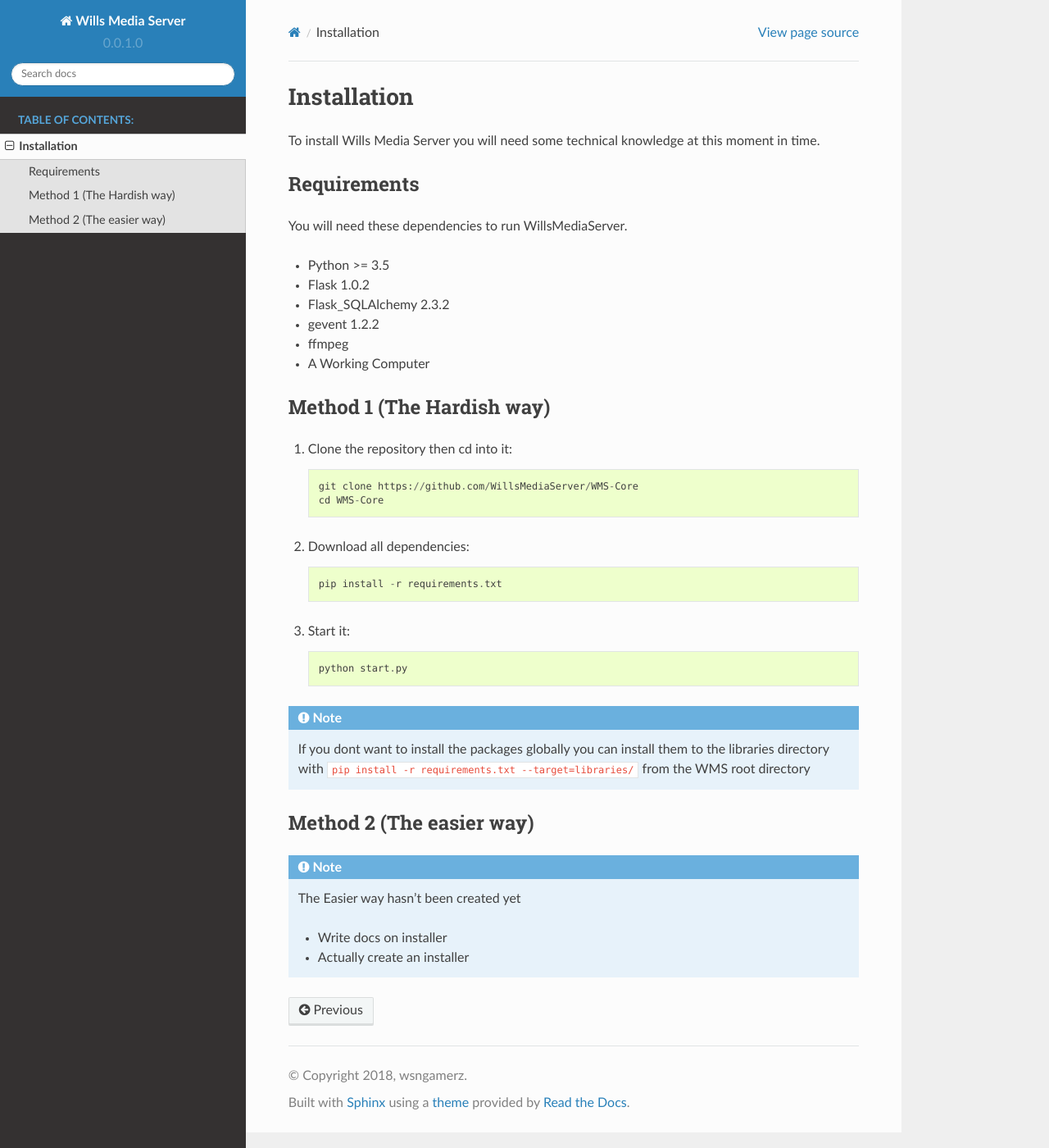
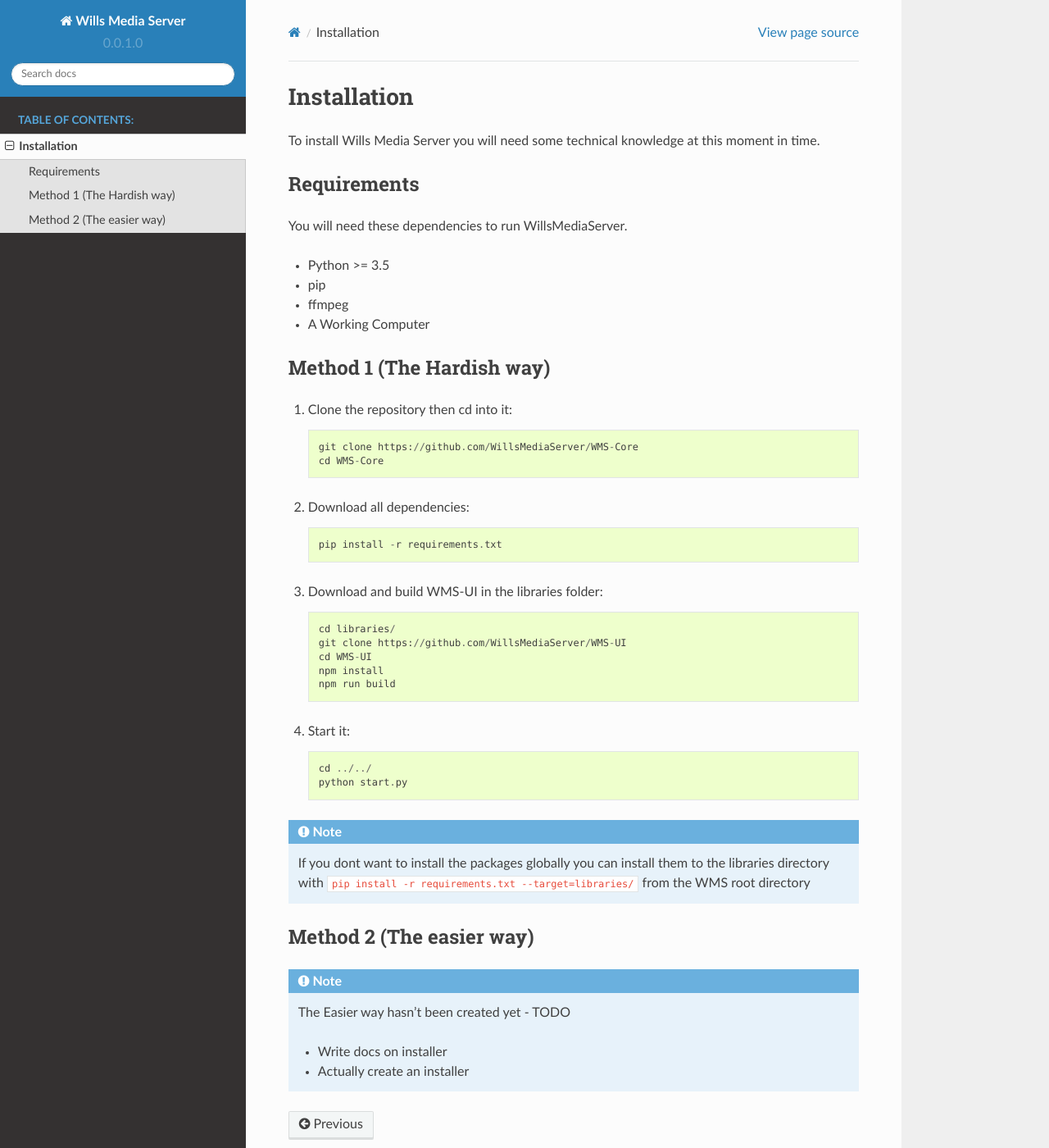
Before and after one commit to WillsMediaServer/Wills-Media-Server, a Sphinx documentation site: the page built from docs/install.rst, in a window 1280 px wide and 1400 px high. Shown: the whole window at 82% size. Built offline with Sphinx 7.4.7 and the Read the Docs theme 2.0.0, drawn with Linux system fonts in a browser that asks for light colours.

Commit message:
update install instructions

```diff
--- a/docs/install.rst
+++ b/docs/install.rst
@@ -10,9 +10,7 @@
 You will need these dependencies to run WillsMediaServer.
 
 - Python >= 3.5
-- Flask 1.0.2
-- Flask_SQLAlchemy 2.3.2
-- gevent 1.2.2
+- pip
 - ffmpeg
 - A Working Computer
 
@@ -28,8 +26,17 @@
 
     pip install -r requirements.txt
 
-3. Start it::
+3. Download and build WMS-UI in the libraries folder::
 
+    cd libraries/
+    git clone https://github.com/WillsMediaServer/WMS-UI
+    cd WMS-UI
+    npm install
+    npm run build
+
+4. Start it::
+
+    cd ../../
     python start.py
 
 .. note::
@@ -41,7 +48,7 @@
 =========================
 
 .. note::
-    The Easier way hasn't been created yet
+    The Easier way hasn't been created yet - TODO
 
     - Write docs on installer
     - Actually create an installer
```
